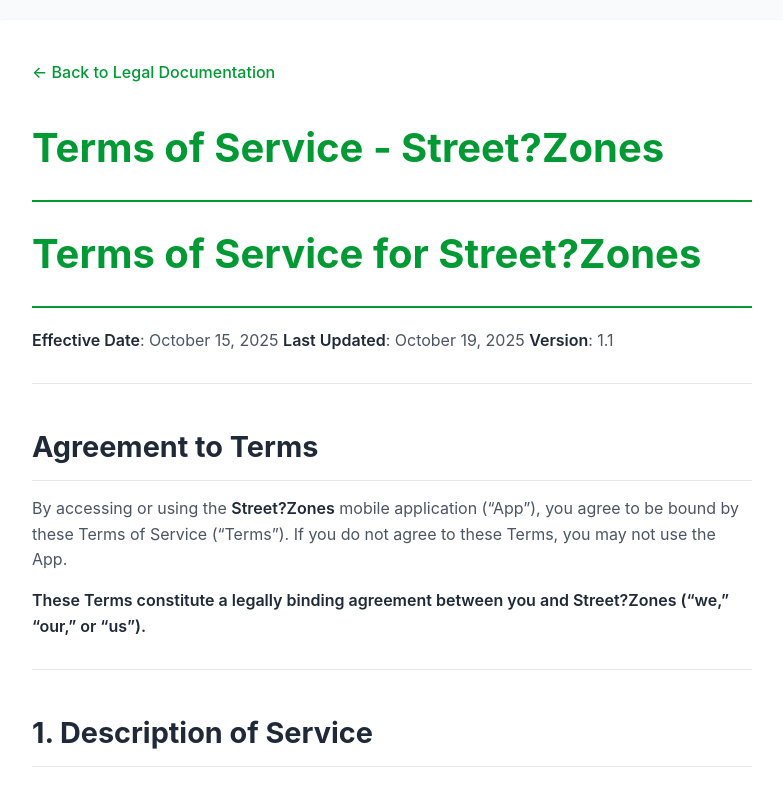
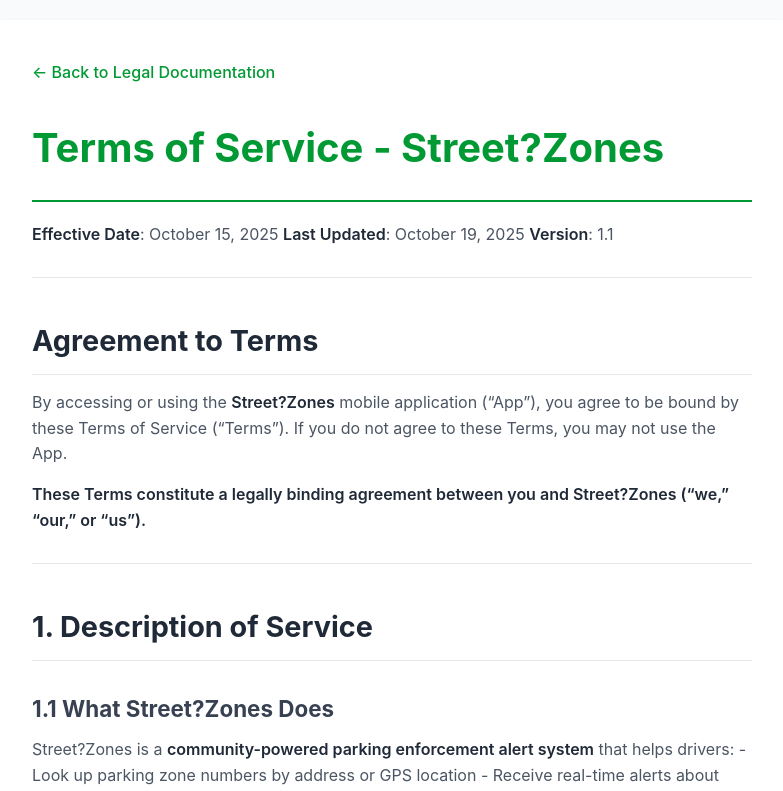
Before and after one commit to Bill-A/streetzones-legal, a plain HTML site: page terms-of-service.html in a window 1280 px wide. Shown: the top 791 px of the page, without its empty margins (248-1031 px from the left). Drawn offline with Linux system fonts and the light colour scheme.

Commit message:
Fix duplicate headings in legal documentation

```diff
--- a/terms-of-service.html
+++ b/terms-of-service.html
@@ -33,8 +33,6 @@
 <header id="title-block-header">
 <h1 class="title">Terms of Service - Street?Zones</h1>
 </header>
-<h1 id="terms-of-service-for-streetzone">Terms of Service for
-Street?Zones</h1>
 <p><strong>Effective Date</strong>: October 15, 2025 <strong>Last
 Updated</strong>: October 19, 2025 <strong>Version</strong>: 1.1</p>
 <hr />
```
Also changed, not shown: privacy-policy.html (+0 -2 lines), 2 other files.
